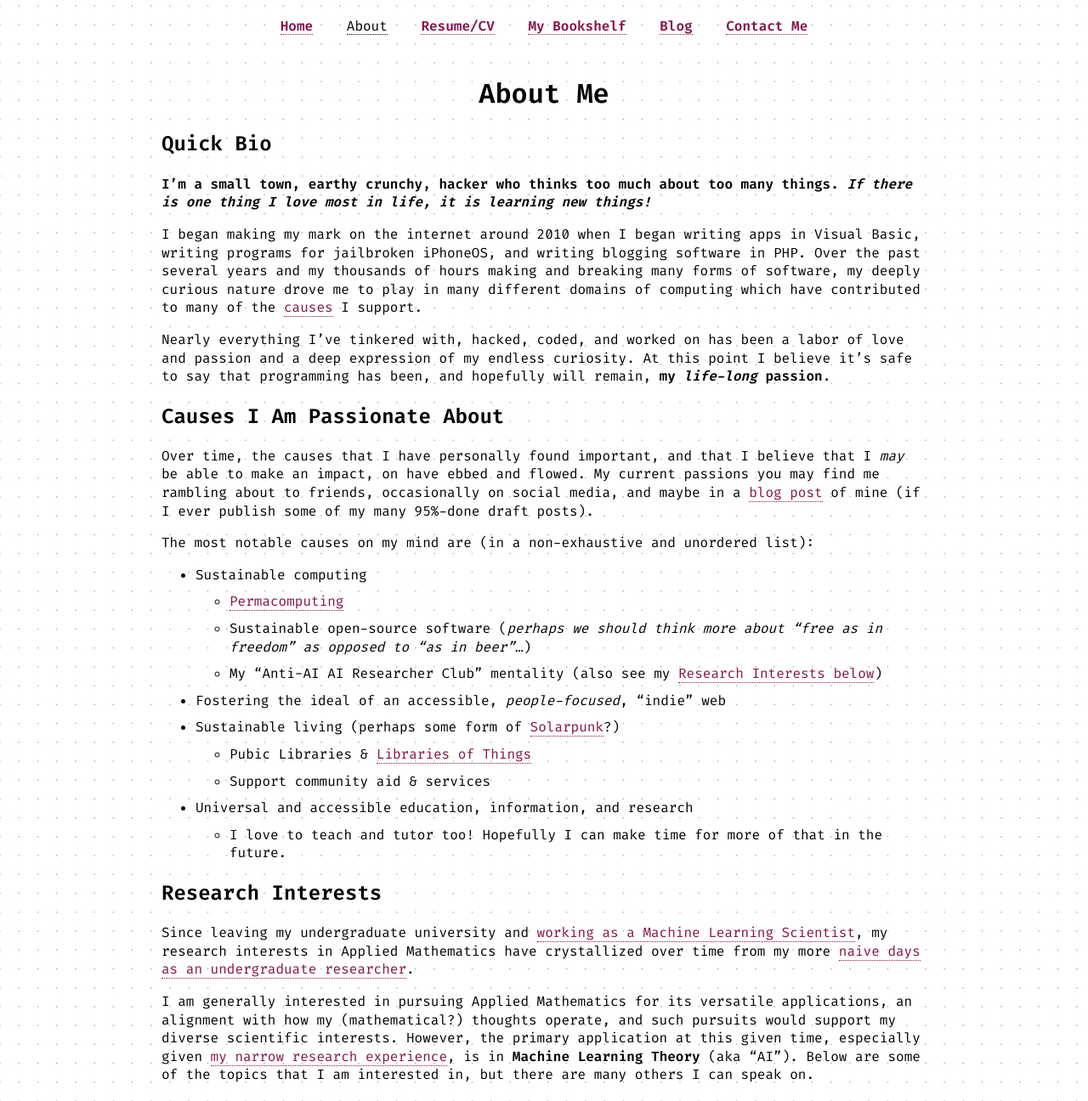
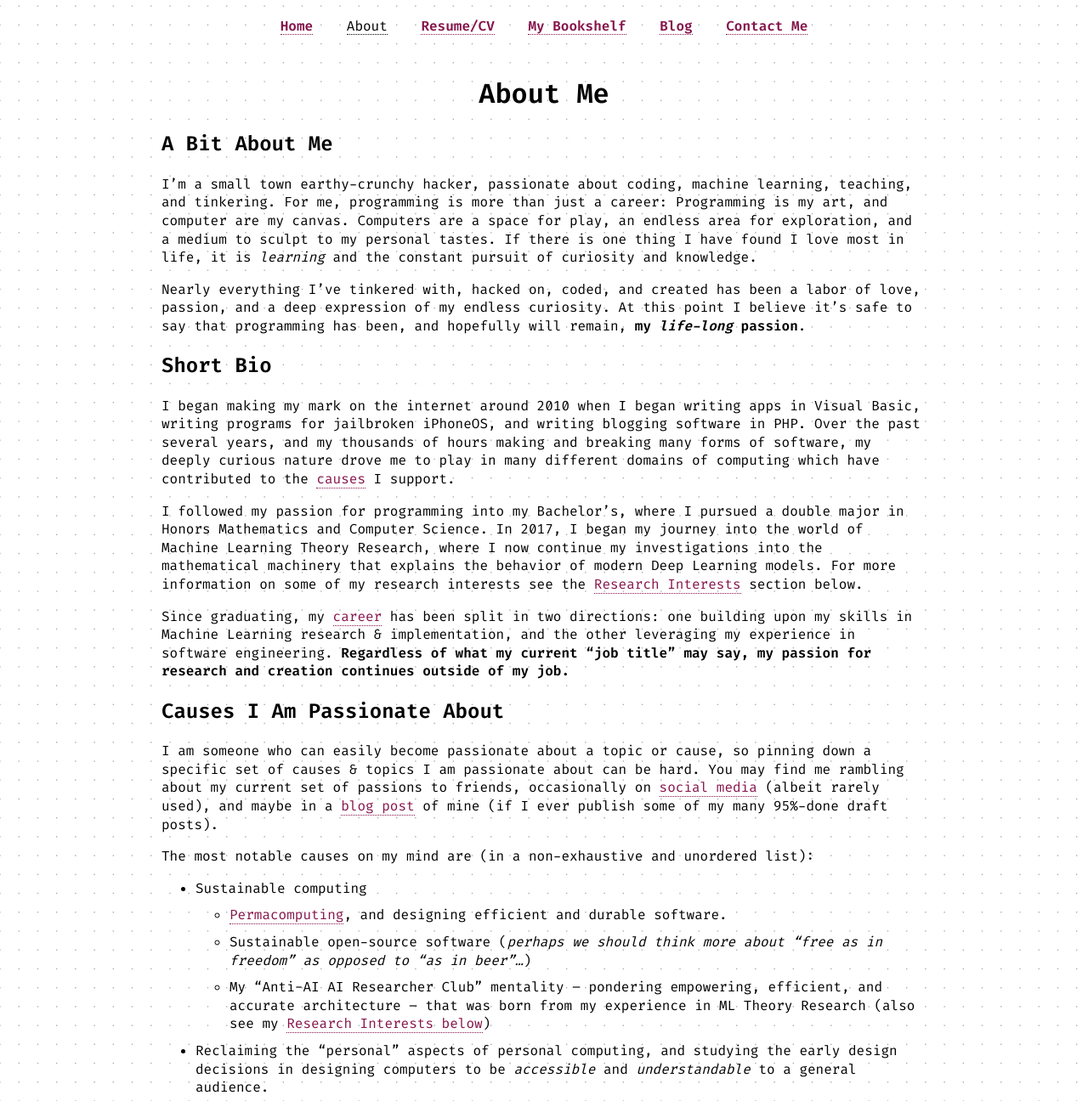
Before and after one commit to FrederickGeek8/freddy.us, a Jekyll site: the page built from about.md, in a window 1280 px wide and 1400 px high, cut to the strip 104-1400 px from the top of the window. Shown: the whole strip at 85% size. Built offline with Jekyll 4.4.1, drawn with Linux system fonts in a browser that asks for light colours; some of the changed text lies outside the part shown.

Commit message:
Update About section pre-JMM

```diff
--- a/about.md
+++ b/about.md
@@ -6,39 +6,55 @@
 
 <h1 id="title">{{ page.title }}</h1>
 
-## Quick Bio
-**I'm a small town, earthy crunchy, hacker who thinks too much about too many things. _If there is one thing I love most in life, it is learning new things!_**
+## A Bit About Me
 
-I began making my mark on the internet around 2010 when I began writing apps in Visual Basic, writing programs for jailbroken iPhoneOS, and writing blogging software in PHP. Over the past several years and my thousands of hours making and breaking many forms of software, my deeply curious nature drove me to play in many different domains of computing which have contributed to many of the [causes](#causes-i-am-passionate-about) I support.
+I’m a small town earthy-crunchy hacker, passionate about coding, machine learning, teaching, and tinkering. For me, programming is more than just a career: Programming is my art, and computer are my canvas. Computers are a space for play, an endless area for exploration, and a medium to sculpt to my personal tastes. If there is one thing I have found I love most in life, it is _learning_ and the constant pursuit of curiosity and knowledge.
 
-Nearly everything I've tinkered with, hacked, coded, and worked on has been a labor of love and passion and a deep expression of my endless curiosity. At this point I believe it's safe to say that programming has been, and hopefully will remain, **my _life-long_ passion**.
+Nearly everything I've tinkered with, hacked on, coded, and created has been a labor of love, passion, and a deep expression of my endless curiosity. At this point I believe it's safe to say that programming has been, and hopefully will remain, **my _life-long_ passion**.
+
+## Short Bio
+
+I began making my mark on the internet around 2010 when I began writing apps in Visual Basic, writing programs for jailbroken iPhoneOS, and writing blogging software in PHP. Over the past several years, and my thousands of hours making and breaking many forms of software, my deeply curious nature drove me to play in many different domains of computing which have contributed to the [causes](#causes-i-am-passionate-about) I support.
+
+I followed my passion for programming into my Bachelor's, where I pursued a double major in Honors Mathematics and Computer Science. In 2017, I began my journey into the world of Machine Learning Theory Research, where I now continue my investigations into the mathematical machinery that explains the behavior of modern Deep Learning models. For more information on some of my research interests see the [Research Interests](#research-interests) section below.
+
+Since graduating, my [career](/resume/) has been split in two directions: one building upon my skills in Machine Learning research & implementation, and the other leveraging my experience in software engineering. **Regardless of what my current "job title" may say, my passion for research and creation continues outside of my job.**
 
 ## Causes I Am Passionate About
-Over time, the causes that I have personally found important, and that I believe that I _may_ be able to make an impact, on have ebbed and flowed. My current passions you may find me rambling about to friends, occasionally on social media, and maybe in a [blog post](/blog/) of mine (if I ever publish some of my many 95%-done draft posts).
+
+I am someone who can easily become passionate about a topic or cause, so pinning down a specific set of causes & topics I am passionate about can be hard. You may find me rambling about my current set of passions to friends, occasionally on [social media](/contact/) (albeit rarely used), and maybe in a [blog post](/blog/) of mine (if I ever publish some of my many 95%-done draft posts).
 
 The most notable causes on my mind are (in a non-exhaustive and unordered list):
 - Sustainable computing
-  - [Permacomputing](https://permacomputing.net/)
+  - [Permacomputing](https://permacomputing.net/permacomputing/), and designing efficient and durable software.
   - Sustainable open-source software (_perhaps we should think more about "free as in freedom" as opposed to "as in beer"..._)
-  - My "Anti-AI AI Researcher Club" mentality (also see my [Research Interests below](#research-interests))
+  - My "Anti-AI AI Researcher Club" mentality -- pondering empowering, efficient, and accurate architecture -- that was born from my experience in ML Theory Research (also see my [Research Interests below](#research-interests))
+- Reclaiming the "personal" aspects of personal computing, and studying the early design decisions in designing computers to be _accessible_ and _understandable_ to a general audience.
+  - Personal computing came from a place of trying to make computers empowering and playful. How can we (as implementers, users, and computer fans) reclaim the spirit that Smalltalk and the early web brought with them?
 - Fostering the ideal of an accessible, _people-focused_, "indie" web
-- Sustainable living (perhaps some form of [Solarpunk](https://en.wikipedia.org/wiki/Solarpunk)?)
+- Sustainable living outside of computing (perhaps some form of [Solarpunk](https://en.wikipedia.org/wiki/Solarpunk)?)
   - Pubic Libraries & [Libraries of Things](https://en.wikipedia.org/wiki/Library_of_things)
   - Support community aid & services
-- Universal and accessible education, information, and research
+- Universal and accessible knowledge, education, and research
   - I love to teach and tutor too! Hopefully I can make time for more of that in the future.
 
 ## Research Interests
-Since leaving my undergraduate university and [working as a Machine Learning Scientist](/resume/#hinelea-imaging), my research interests in Applied Mathematics have crystallized over time from my more [naive days as an undergraduate researcher](/resume/#papers).
+Since leaving my undergraduate university and [working as a Machine Learning Scientist](/resume/#hinelea-imaging), my research interests in Applied Mathematics and Machine Learning have crystallized over time from my more [naive days as an undergraduate researcher](/resume/#papers).
 
-I am generally interested in pursuing Applied Mathematics for its versatile applications, an alignment with how my (mathematical?) thoughts operate, and such pursuits would support my diverse scientific interests. However, the primary application at this given time, especially given [my narrow research experience](/resume/#research-experience), is in **Machine Learning Theory** (aka "AI"). Below are some of the topics that I am interested in, but there are many others I can speak on.
+I am broadly interested in the intersection of Applied Mathematics and Computer Science, and its applications across diverse disciplines and industries. In particular, most of my current and former research has revolved around **Deep Learning Theory** and it's applications to the sciences, although that focus is largely due to my narrow research and industry experience not matching the breadth of my interests.
 
-### Interests in ML Theory
-The research that I find most compelling in machine learning and AI theory is that which is _mathematically rigorous_, _dataset independent_ and heavy utilizes _algebraic_ constructions and analysis. I can be convinced of properties like "intelligence" in a system if you can prove to me _in the math_ that this behaviour emerges. Some specific topics I am interested in are:
+**I hope that one day my research leads to a paradigm where Deep Learning is as interpretable as code and equations, accurate enough to do justice to the sciences and logic, and efficient enough to be democratic in its deployment.**
+
+Below are some of the topics that I am interested in, but there are many others I can speak on.
+
+### Topics in ML Theory
+The research that I find most compelling in machine learning and AI theory is that which is _mathematically rigorous_, _dataset independent_ and heavy utilizes _algebraic_ constructions and analysis. I can be convinced of properties like "intelligence" in a system if you can prove to me _in the math_ that this behavior emerges, otherwise I view Deep Learning as a _mathematical tool_.
+
+Some specific topics I am interested in are:
 
 - **Aligned & Equivariant ML** (e.g. how can we align our models with our scientific knowledge?)
-- **Efficient AI/ML** (compute and data efficient)
-- **Constructive AI/ML** (e.g. how can we intentionally construct models for specific behaviour?)
+- **Efficient AI/ML** (e.g. choosing architectural/training primitives that are compute and data efficient)
+- **Constructive AI/ML** (e.g. how can we intentionally construct models for specific behavior?)
 - **Sparse Autoencoders and Neural Information Theory**
 - **Neural Collapse, Grokking, and Neural Circuits**
 - **Chain of Thought, Neural Computations, and Formal Languages**
@@ -51,14 +67,15 @@
 - Among other things, _I would really love to learn more theoretical Physics!!_
 
 ## Random Things I've Worked On Recently
-The list of projects I've recently been working on constantly shifts, but here are some things I've been toying with recently:
-- Constant, never-ending, tinkering with my Emacs
-  - At this point, Emacs may be the only reason I am functional as a human being. I use it to organize close to _every_ aspect of my life.
-  - Although this phrase is a Vim-saying of the [era of Editor wars](https://en.wikipedia.org/wiki/Editor_war#Humor), Emacs is a "a great operating system, lacking only a decent editor". I honestly rarely use it for coding. I really do think the comparison of Emacs-versus-Vim is unfounded -- they truly are two separate beasts with two separate use cases.
+The list of projects I've recently been working on constantly changes, but here are some things I've been toying with recently:
+- Building a robust portfolio for future PhD program applications, including building an academic social network and joining research groups as an external contributor.
+- Improving my personal knowledge and task management system, that I have built in Emacs.
+- Consuming numerous books and research papers daily. Some literature on personal computing, some on ML Theory, and some on programming language design.
+- Pondering and laying the groundwork for various improvements to my website structure -- such as a "public drafts" folder for blog posts, memex-like hyperlinking for topics that I mention, and a more automated system for keeping my [Bookself page](/bookshelf/) more up to date with what I'm actually reading.
+- Building apps for e-ink devices. (More information coming soon, perhaps!)
 - Finally (!!) finishing some of the draft blog posts I have in a queue.
-- Writing a ["MOO"-style game](https://en.wikipedia.org/wiki/MOO)
-- Getting a Ham Radio License
-- Learning Rust
-  - I really should learn it eventually...
+- Exploring the realm of building apps that run over SSH.
 
-**I also have a [bin of ideas](#i-need-to-make-thing-page) that you are free to use or collaborate with me on! You can also [schedule some time to chat with me](/contact/) to pitch your ideas, ask for advice, or ask to collaborate.**
+<!-- I also have a [bin of ideas](/idea-bin/) that you are free to use or collaborate with me on! -->
+
+**Want to chat or collaborate? Feel free to send me a message, follow me on social media, or put some time on my calendar to meet over on [my "Contact Me" page](/contact/).**
```
